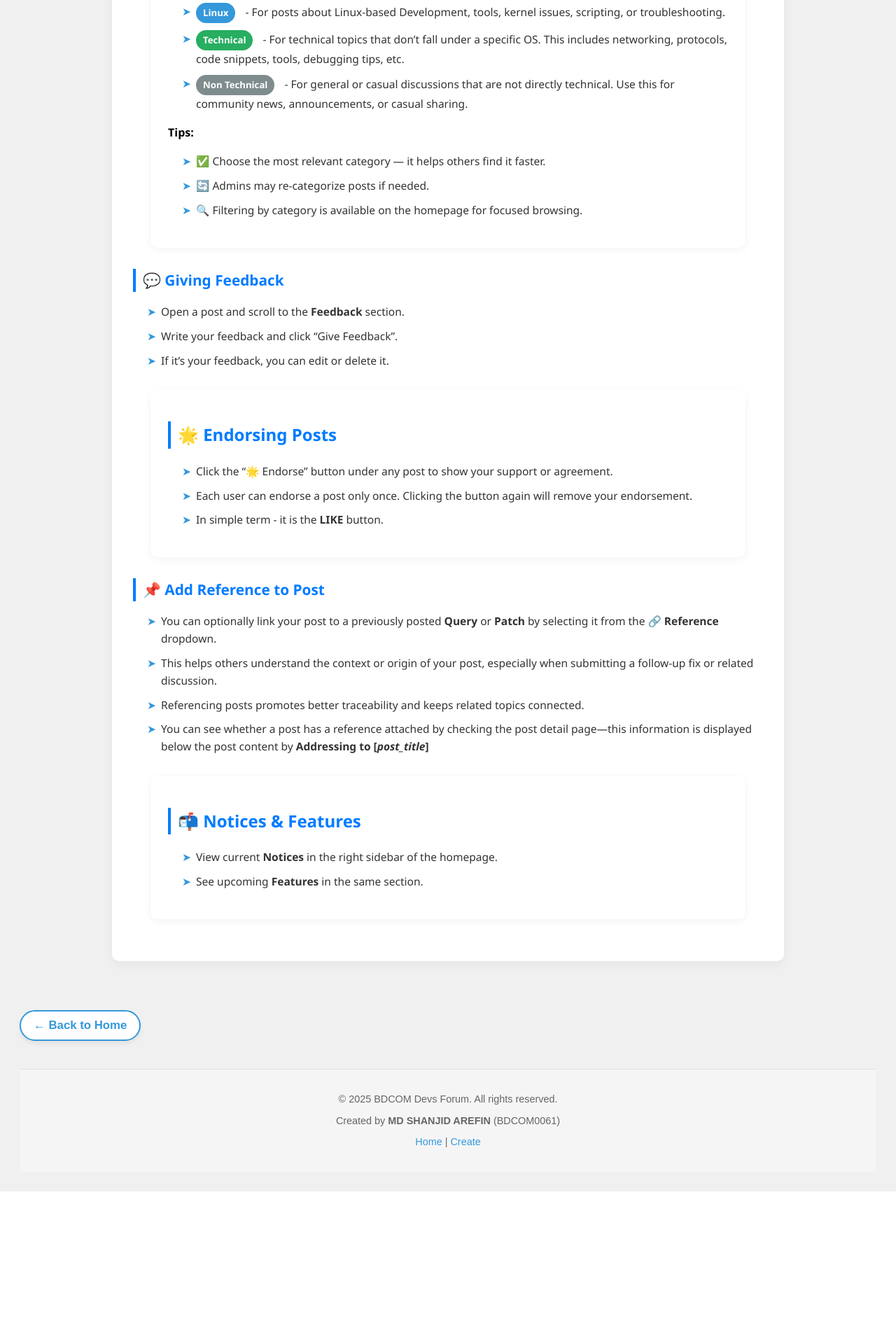
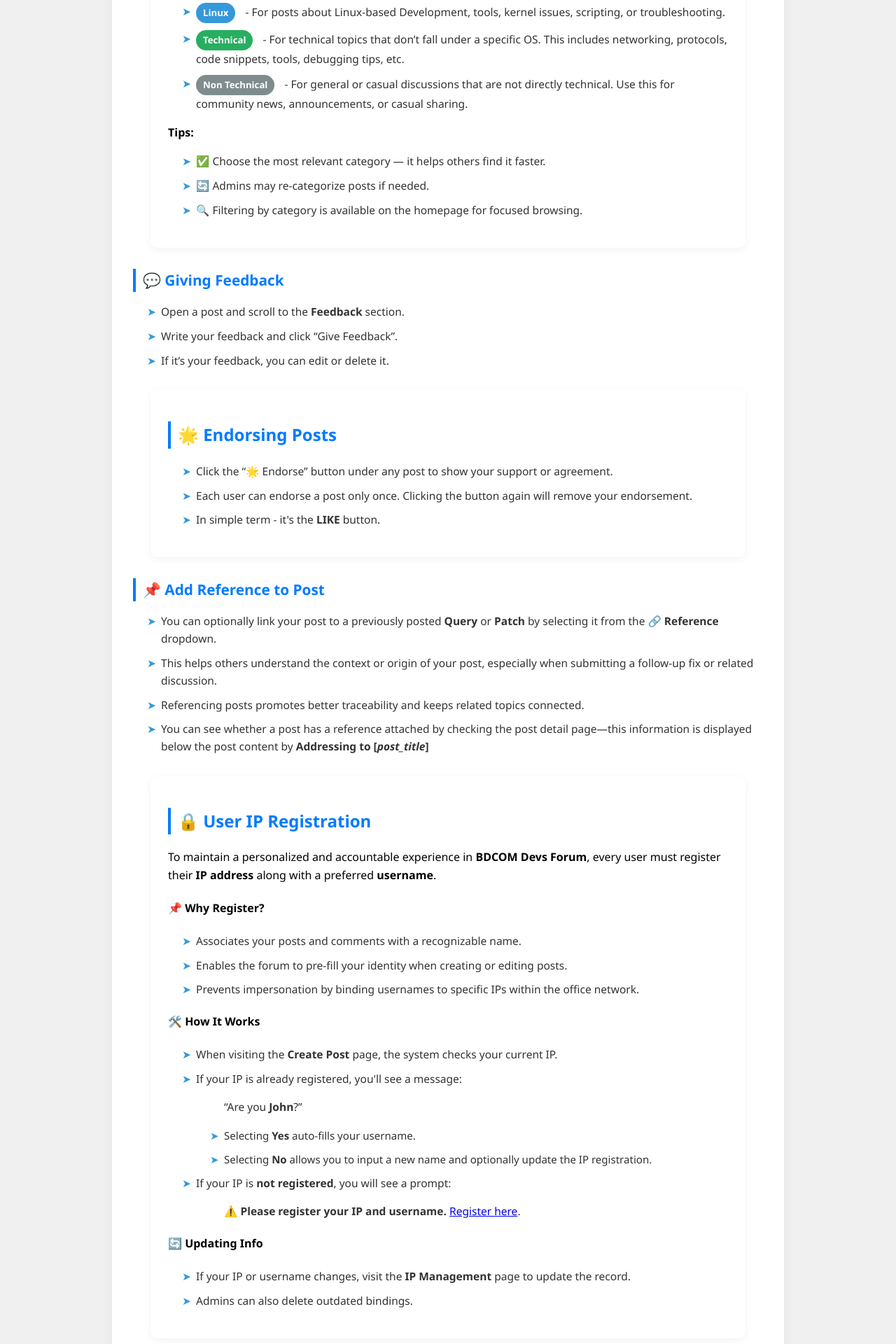
Before and after one commit to ShihabKuet/BDCOM_DEVs, a Flask app: page /bdf_manual in a window 1280 px wide. Shown: the part 1080-3000 px from the top of the page at 70% size. Before the commit the page ends 2782 px from the top, so only its background shows below. Run offline with Flask 3, Linux system fonts and the light colour scheme.

Commit message:
Added "register Ip when creating post"

```diff
--- a/app.py
+++ b/app.py
@@ -471,4 +471,4 @@ def update_or_delete_post(post_id):
 if __name__ == '__main__':
     with app.app_context():
         db.create_all()
-    app.run(host='192.168.100.133', port=5000, debug=True)
+    app.run(host='127.0.0.1', port=5000, debug=True)
--- a/static/css/bdf_manual.css
+++ b/static/css/bdf_manual.css
@@ -63,6 +63,12 @@
     border-radius: 10px;
     box-shadow: 0 3px 12px rgba(0, 0, 0, 0.05);
     font-family: 'Segoe UI', sans-serif;
+    transition: transform 0.3s ease, box-shadow 0.3s ease;
+}
+
+.category-manual:hover {
+    transform: translateY(-5px) scale(1.005);
+    box-shadow: 0 8px 20px rgba(0, 0, 0, 0.1);
 }
 
 .category-manual h2 {
--- a/static/js/register_ip.js
+++ b/static/js/register_ip.js
@@ -22,7 +22,7 @@ document.addEventListener('DOMContentLoaded', () => {
         if (confirmResult.exists) {
             message = `⚠️ IP ${ip_address} already has username <strong>"${confirmResult.current_username}"</strong>. Do you want to overwrite with <strong>"${username}"</strong>?`;
         } else {
-            message = `✅ Do you confirm registering <strong>"${username}"</strong> for IP ${ip_address}?`;
+            message = `⚠️ Do you confirm registering <strong>"${username}"</strong> for IP ${ip_address}?`;
         }
 
         const proceed = await showConfirmDialog(message);
--- a/templates/bdf_manual.html
+++ b/templates/bdf_manual.html
@@ -83,7 +83,7 @@
             <ul>
                 <li>Click the “🌟 Endorse” button under any post to show your support or agreement.</li>
                 <li>Each user can endorse a post only once. Clicking the button again will remove your endorsement.</li>
-                <li>In simple term - it is the <strong>LIKE</strong> button.</li>
+                <li>In simple term - it's the <strong>LIKE</strong> button.</li>
             </ul>
         </div>
 
@@ -98,6 +98,39 @@
         </div>
 
         <div class="manual-section category-manual">
+            <h2>🔒 User IP Registration</h2>
+            <p>To maintain a personalized and accountable experience in <strong>BDCOM Devs Forum</strong>, every user must register their <strong>IP address</strong> along with a preferred <strong>username</strong>.</p>
+
+            <h4>📌 Why Register?</h4>
+            <ul>
+                <li>Associates your posts and comments with a recognizable name.</li>
+                <li>Enables the forum to pre-fill your identity when creating or editing posts.</li>
+                <li>Prevents impersonation by binding usernames to specific IPs within the office network.</li>
+            </ul>
+
+            <h4>🛠️ How It Works</h4>
+            <ul>
+                <li>When visiting the <strong>Create Post</strong> page, the system checks your current IP.</li>
+                <li>If your IP is already registered, you'll see a message:
+                    <blockquote>“Are you <strong>John</strong>?”</blockquote>
+                    <ul>
+                        <li>Selecting <strong>Yes</strong> auto-fills your username.</li>
+                        <li>Selecting <strong>No</strong> allows you to input a new name and optionally update the IP registration.</li>
+                    </ul>
+                </li>
+                <li>If your IP is <strong>not registered</strong>, you will see a prompt:
+                    <blockquote>⚠️ <strong>Please register your IP and username.</strong> <a href="/register">Register here</a>.</blockquote>
+                </li>
+            </ul>
+
+            <h4>🔄 Updating Info</h4>
+            <ul>
+                <li>If your IP or username changes, visit the <strong>IP Management</strong> page to update the record.</li>
+                <li>Admins can also delete outdated bindings.</li>
+            </ul>
+        </div>
+
+        <div class="manual-section">
             <h2>📬 Notices & Features</h2>
             <ul>
                 <li>View current <strong>Notices</strong> in the right sidebar of the homepage.</li>
--- a/templates/footer.html
+++ b/templates/footer.html
@@ -3,6 +3,6 @@
     <div class="footer-content">
         <p>&copy; {{ current_year }} BDCOM Devs Forum. All rights reserved.</p>
         <p>Created by <strong>MD SHANJID AREFIN</strong> (BDCOM0061)</p>
-        <p><a href="/">Home</a> | <a href="/create">Create</a></p>
+        <p><a href="/">Home</a> | <a href="/create">Create</a> | <a href="/bdf_manual">Manual</a></p>
     </div>
 </footer>
--- a/templates/index.html
+++ b/templates/index.html
@@ -58,8 +58,6 @@
         </aside>
     </div>
 
-    <div id="paginationControls" class="pagination-container"></div>
-
     {% include 'footer.html' %}
 
     <script src="https://cdn.quilljs.com/1.3.6/quill.min.js"></script>
--- a/templates/navbar.html
+++ b/templates/navbar.html
@@ -7,7 +7,7 @@
         <nav class="forum-nav" id="navMenu">
             <a href="/" class="{{ 'active' if request.path == '/' else '' }}">Home</a>
             <a href="/bdf_manual" class="{{ 'active' if request.path == '/bdf_manual' else '' }}">Manual</a>
-            <a href="/register_ip" class="{{ 'active' if request.path == '/register_ip' else ''}}">Register</a>
+            <a href="/register_ip" class="{{ 'active' if request.path == '/register_ip' else ''}}">RegisterIP</a>
             <a href="/create" class="{{ 'active' if request.path == '/create' else '' }}">Create</a>
             <!-- Future: <a href="/login">Login</a> -->
         </nav>
--- a/templates/post.html
+++ b/templates/post.html
@@ -16,7 +16,7 @@
 
     <div class="post-single">
         <h1>{{ post.title }}</h1>
-        <div class="{{ post.type }} post-type">{{ post.type.upper() }}</div>
+        <div class="{{ post.type|lower }} post-type">{{ post.type.upper() }}</div>
         <br><br>
         <div class="post-meta">
             <span><strong>Author:</strong> {{ post.submitted_by }}</span> |
```
Also changed, not shown: static/css/create_post.css (+77 -1 lines), static/js/create_post.js (+29 -0 lines), templates/base.html (added, +16 -0 lines), templates/create_post.html (+17 -1 lines).
